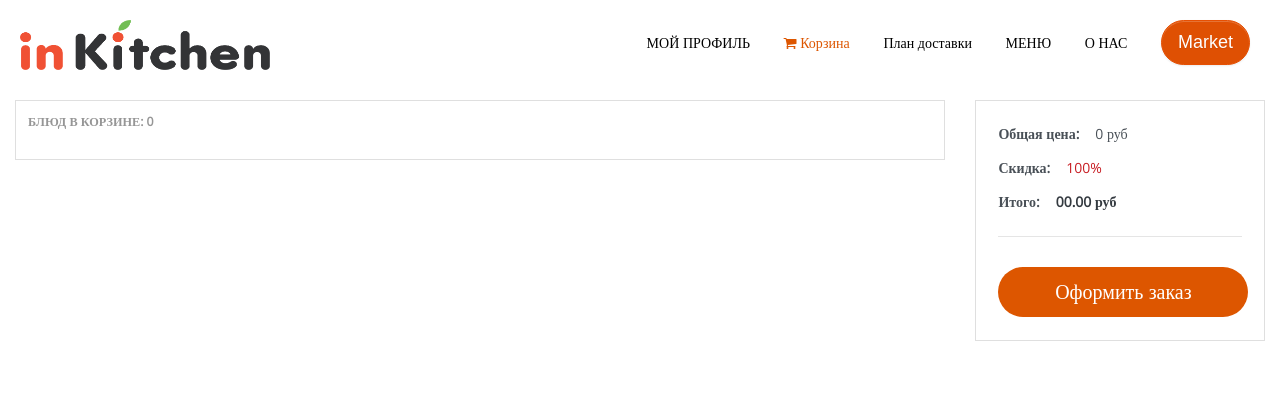
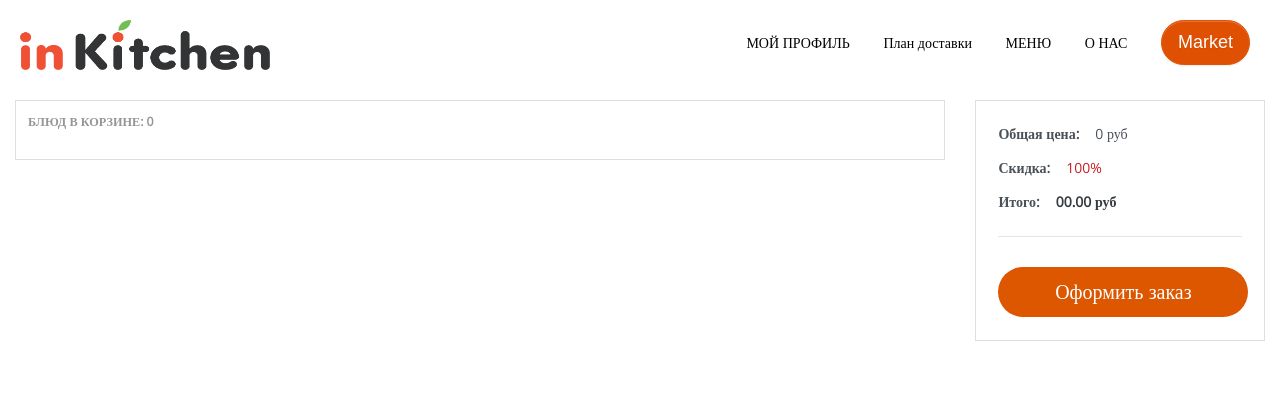
Before and after one commit to are-nic/inkitchen_app, a Django app: page /cart/ in a window 1280 px wide. Shown: the top 420 px of the page. Run offline with Django 3.2, Linux system fonts and the light colour scheme; the visitor is signed in with stand-in values (Sample User, id 1); lists and menus that the app fills with data are empty; some libraries are stand-ins or nearby versions.

Commit message:
добавлена favicon, убран пункт корзина из навбар

```diff
--- a/inkitchen/main/templates/main/base.html
+++ b/inkitchen/main/templates/main/base.html
@@ -5,8 +5,9 @@
     <head>
         <meta charset="UTF-8">
         <meta name="viewport" content="width=device-width, initial-scale=1, shrink-to-fit=no">
+
         <!-- Favicon -->
-        <!--<link rel="icon" href="https://example.com/favicon.ico" type="image/x-icon">-->
+        <link rel="shortcut icon" type="image/png" href="{% static 'main/img/favicon.ico' %}">
 
         <link rel="stylesheet" href="https://use.fontawesome.com/releases/v5.8.2/css/all.css" integrity="sha384-oS3vJWv+0UjzBfQzYUhtDYW+Pj2yciDJxpsK1OYPAYjqT085Qq/1cq5FLXAZQ7Ay" crossorigin="anonymous">
         <!--НЕ МЕНЯТЬ ЗДЕСЬ ВЕРСИЮ jquery из-за динамических ингредиентов при создании рецепта (перестают работать)-->
@@ -62,14 +63,14 @@
                                     <li class="sub"><a href="{% url 'logout' %}">Выйти</a></li>
                                 </ul>
                             </li>
-                            <li>
-                                <a href="{% url 'cart_detail' %}" style="color: #dd5600;">
+                            <!--<li>
+                                <a href="{% url 'recipes' %}" style="color: #dd5600;">
                                     <i class="fa fa-shopping-cart"></i> Корзина
                                     {% if recipe_count > 0 %}
                                         <label class="badge badge-warning">{{ recipe_count }}</label>
                                     {% endif %}
                                 </a>
-                            </li>
+                            </li>-->
                         {% else %}
                             <!--<li><a href="{% url 'register' %}"><i class="fa fa-user-plus"></i> Регистрация</a></li>
                             <li><a href="{% url 'login' %}"><i class="fa fa-sign-in"></i> Войти</a></li>-->
@@ -82,7 +83,6 @@
                                 <button class="orange-btn market-btn">Market</button>
                             </a>
                         </li>
-                        <!--<li><button class="subscribe-btn sub-navbar" onclick="openForm()">Подписаться</button></li>-->
                     </ul>
                 </div>
                 <!--подключаем JQuery-->
@@ -102,25 +102,6 @@
                 </div>
             {% endif %}
             <!-- Конец блока сообщений -->
-            <!------------------------------блок popup формы подписки (отключен 31.02.2021)-------------------------------->
-            <!--<div class="form-popup" id="myForm">
-                <a href="#" class="close-login-popup" onclick="closeForm()"></a>
-                <form action="#" class="form-container-subscribe">
-                    <h3>Подписаться</h3>
-                    <input type="text" placeholder="Ваш Email" name="email" required>
-                    <button type="submit" class="btn btn-primary">Отправить</button>
-                </form>
-            </div>
-            <script>
-                function openForm() {
-                    document.getElementById("myForm").style.display = "block";
-                }
-
-                function closeForm() {
-                    document.getElementById("myForm").style.display = "none";
-                }
-            </script>-->
-            <!----------------------------конец блока popup формы подписки---------------------->
 
             <!----------------------------блок контента------------------------>
             <div class="content-base" id="content">
```
